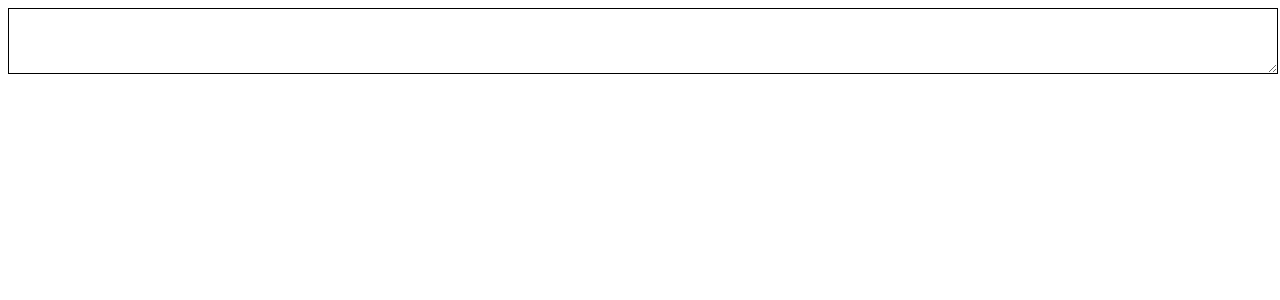
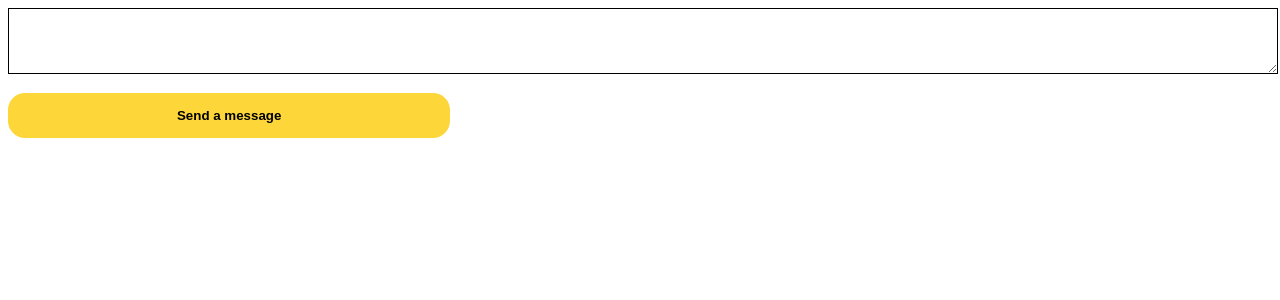
Before and after one commit to artemandrosenko/react-practice-social-networ-profile, a React (Create React App) app: page / in a window 1280 px wide. Shown: the top 300 px of the page. Built offline with nearby package versions, Linux system fonts and the light colour scheme.

Commit message:
Add CustomButton component

```diff
--- a/src/App.js
+++ b/src/App.js
@@ -1,9 +1,11 @@
+import CustomButton from './components/UI/button/CustomButton';
 import CustomTextArea from './components/UI/textarea/CustomTextArea';
 
 function App() {
   return (
     <div>
       <CustomTextArea rows="4"/>
+      <CustomButton>Send a message</CustomButton>
     </div>
   );
 }
--- /dev/null
+++ b/src/components/UI/button/CustomButton.jsx
@@ -0,0 +1,11 @@
+import classes from './CustomButton.module.css';
+
+const CustomButton = ({ children }) => {
+    return (
+        <button className={classes.btn}>
+            {children}
+        </button>
+    );
+}
+
+export default CustomButton;
--- /dev/null
+++ b/src/components/UI/button/CustomButton.module.css
@@ -0,0 +1,9 @@
+.btn {
+    width: 35%;
+    margin-top: 15px;
+    padding: 15px 0;
+    border: none;
+    border-radius: 17px;
+    background-color: #fdd639;
+    font-weight: bold;
+}
```
